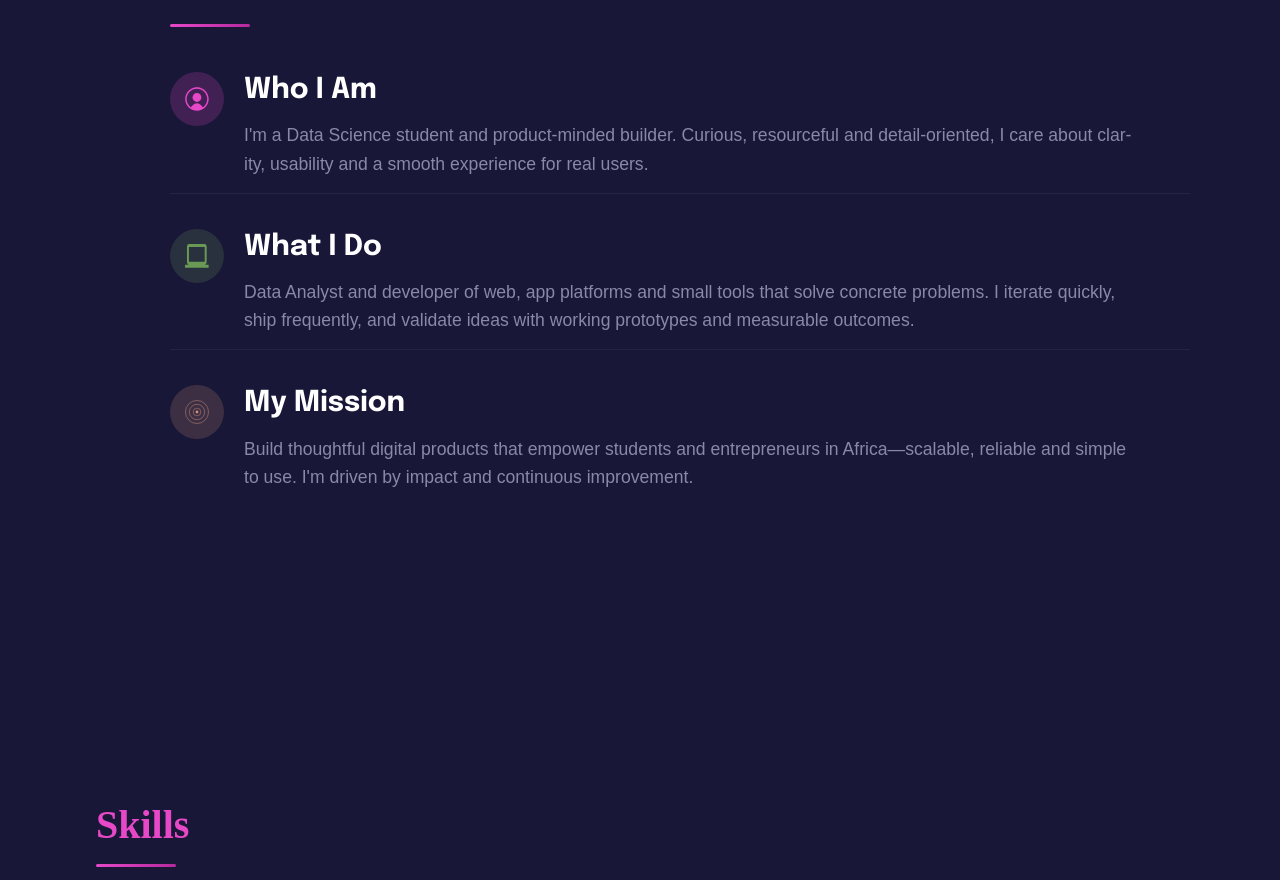
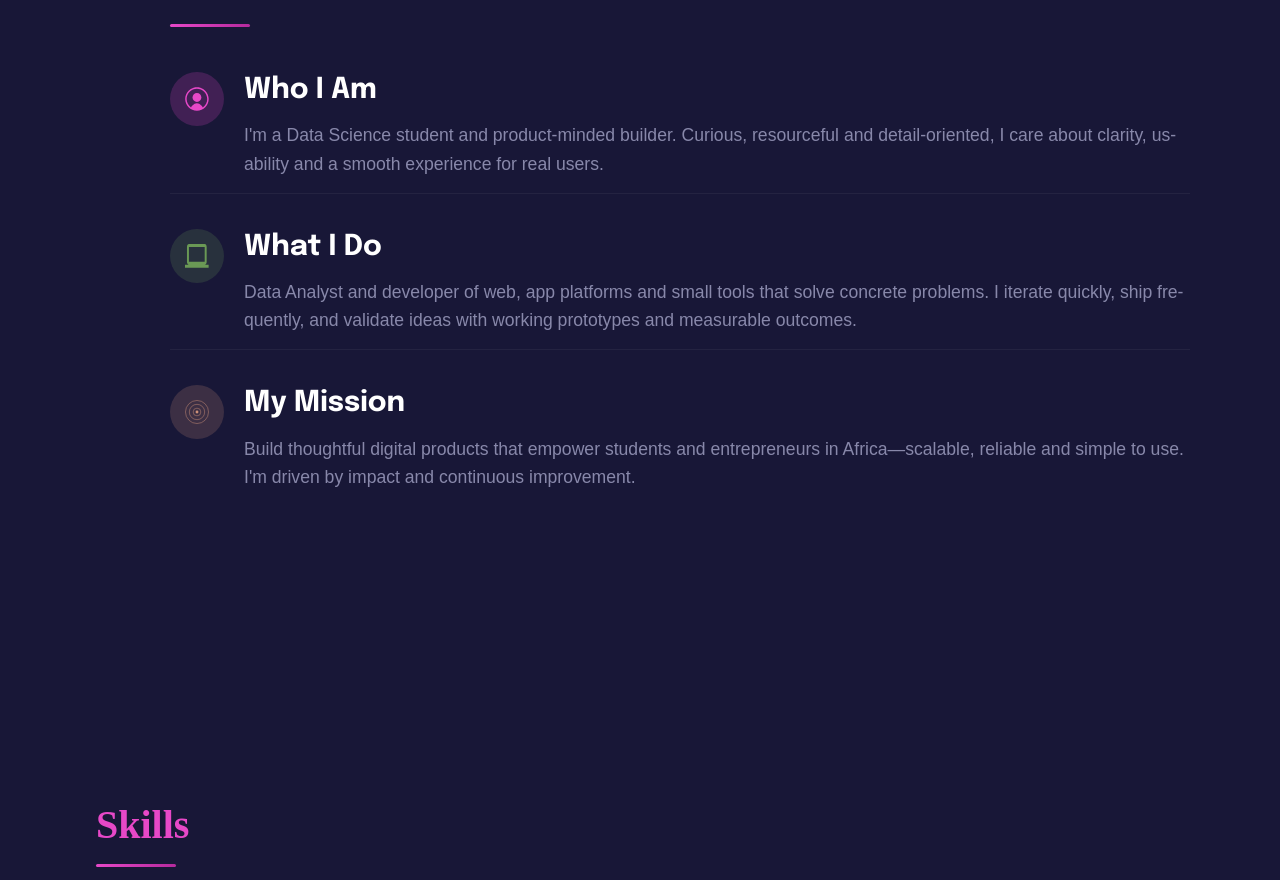
Before and after one commit to sidicksino/SidickPortfolio, a React (Vite) app: page / in a window 1280 px wide. Shown: the part 907-1787 px from the top of the page. Built offline with nearby package versions, Linux system fonts and the light colour scheme; a web font is replaced by a local one.

Commit message:
Edite hero section

```diff
--- a/src/components/about/About.css
+++ b/src/components/about/About.css
@@ -197,8 +197,6 @@
   line-height: 1.6;
   color: var(--text-muted);
   margin: 0;
-  padding-inline-end: 1.5rem;
-  max-width: calc(100% - 1.5rem);
   overflow-wrap: break-word;
   word-wrap: break-word;
   hyphens: auto;
```
